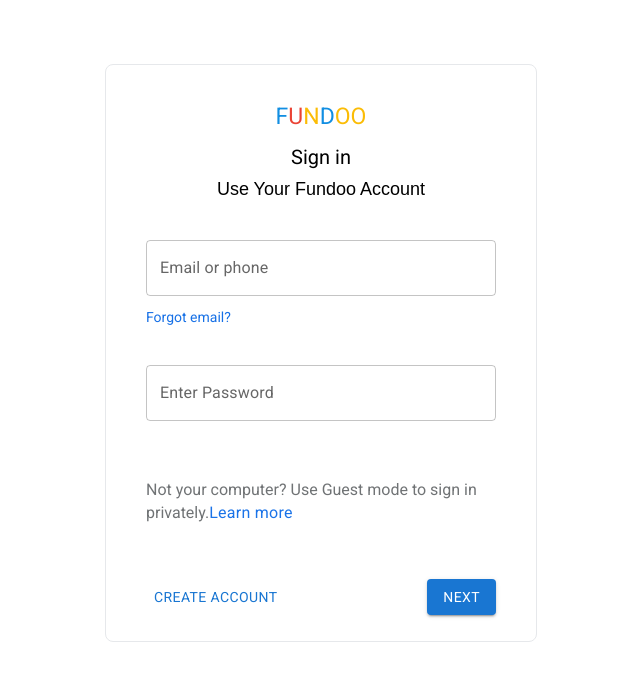
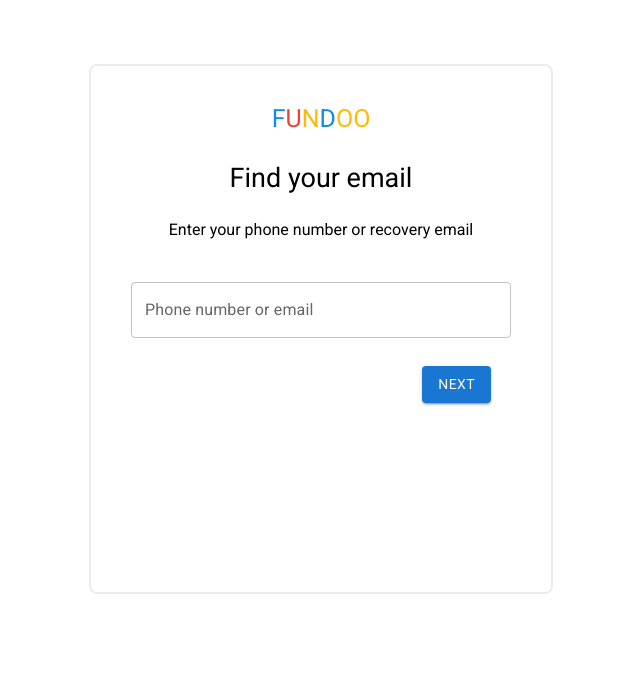
Before and after one commit to DhanuIngalahalli/FUNDOO-APP, a React (Create React App) app: page / in a window 1280 px wide. Shown: the top 678 px of the page, without its empty margins (319-959 px from the left). Built offline with nearby package versions, Linux system fonts and the light colour scheme.

Commit message:
Adding:Api for Forget mail

```diff
--- a/src/App.js
+++ b/src/App.js
@@ -1,15 +1,15 @@
 import './App.css';
 //import Registration from './Pages/signup/Registration';
-import Login from './Pages/Login/Login';
-//import Forget from './Pages/Forget/Forget';
+//import Login from './Pages/Login/Login';
+import Forget from './Pages/Forget/Forget';
 //import Reset from './Pages/Reset/Reset';
 
 function App() {
   return (
     <div className="App">
           {/*<Registration />*/}
-       <Login />
-         {/* <Forget/> */}
+       {/* <Login /> */}
+         <Forget/>
          {/* <Reset/> */}
     </div>
   );
--- a/src/Pages/Forget/Forget.jsx
+++ b/src/Pages/Forget/Forget.jsx
@@ -2,19 +2,65 @@ import React, { Component } from 'react'
 import './Forget.css';
 import TextField from '@mui/material/TextField';
 import Button from '@mui/material/Button';
-import Userservice from '../../service/Userservice'
+import Userservice from '../../Service/Userservice'
 let userservice = new Userservice();
 
+export class Forget extends Component {
+  constructor(props) {
+      super(props);
 
-export class Forget extends Component {
+      this.state = {
+          emailorPhone: " ",
+          emailorPhoneerror: false,
+      };
+  }
+  validation = () => {
+    let isError = false;
+    const error = this.state;
+    error.emailorPhoneerror = this.state.emailorPhone === " " ? true : false;
+    this.setState({
+      ...error,
+    });
+    isError = error.emailorPhoneerror;
+    return isError;
+};
+
+next = () => {
+  var isValid = this.validation();
+  if (!isValid) {
+    console.log("successful validation");
+    let data = {
+      "email" : this.state.emailorPhone,
+  };
+  userservice.Forget("http://fundoonotes.incubation.bridgelabz.com/api/user/reset", data)
+      .then(()=>{
+          console.log("successfull");
+      })
+      .catch ((err)=> {
+          console.log(err);
+      });
+   }
+}
+changeHandle =(e)=>{
+    this.setState({
+      [e.target.name]: e.target.value
+    })
+}
     render() {
         return (
             <div class="forget-email-body">
-            <div class="logo"> Fundoo</div>
+            <div class="logo">
+                 <span style={{color:'rgb(17,142,226'}}>F</span>
+                 <span style={{color:'rgb(234,67,53'}}>U</span>
+                 <span style={{color:'rgb(251,188,5'}}>N</span>
+                 <span style={{color:'rgb(17,142,226'}}>D</span>
+                 <span style={{color:'rgb(251,188,5'}}>O</span>
+                 <span style={{color:'rgb(251,188,5'}}>O</span>
+                 </div>
             <h1 class="email-header">Find your email</h1>
             <span class="email-text">Enter your phone number or recovery email</span>
             <form>
-                <TextField fullWidth label="Phone number or email" id="emailorPhone" size="medium" margin="normal" sx={{marginTop:'40px'}}/>
+                <TextField fullWidth label="Phone number or email" name="emailorPhone" size="medium" margin="normal" sx={{marginTop:'40px'}}/>
                 <div class="button">
                         <Button variant="contained"> Next </Button>
                 </div>
--- a/src/Service/Userservice.js
+++ b/src/Service/Userservice.js
@@ -6,12 +6,12 @@ class Userservice {
     //Registration (url, data){
     //    return axiosService.Post(url,data);
     //}
-    Login (url, data){
-       return axiosService.Post(url,data);
+    //Login (url, data){
+      // return axiosService.Post(url,data);
+    //}
+    Forget(url, data){
+        return axiosService.Post(url,data);
     }
-    //Forget(url, data){
-     //   return axiosService.Post(url,data);
-    //}
     //Reset(url, data){
     //    return axiosService.Post(url, data);
     //}
```
